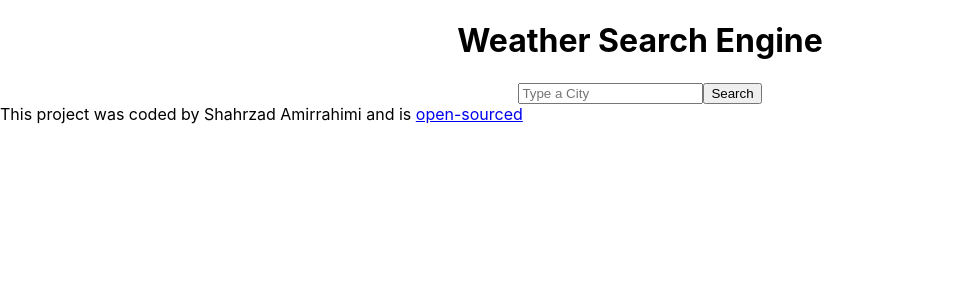
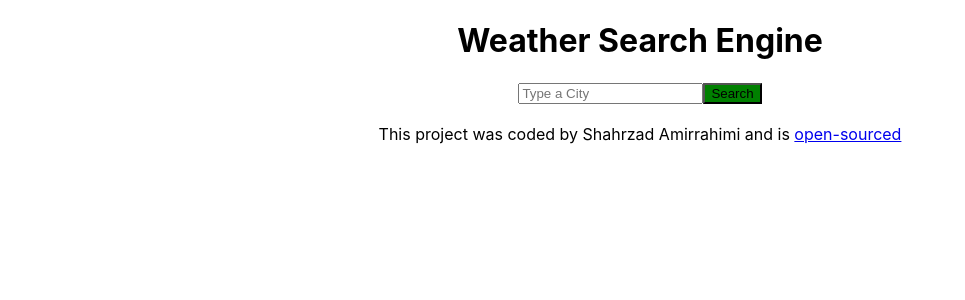
Before and after one commit to shahrzadblackfox/my-weather-app, a React (Create React App) app: page / in a window 1280 px wide. Shown: the top 300 px of the page, without its empty margins (0-965 px from the left). Built offline with nearby package versions, Linux system fonts and the light colour scheme.

Commit message:
add some basic css

```diff
--- a/src/App.css
+++ b/src/App.css
@@ -36,9 +36,20 @@
     transform: rotate(360deg);
   }
 }
+ul li {
+  list-style-type: none;
+}
 .searchForm {
   text-align: center;
 }
 .weatherInfo {
-  text-align: left;
+  text-align: center;
 }
+
+.sumbit-btn {
+  background-color: green;
+}
+
+.end-note {
+  text-align: center;
+}
--- a/src/Search.js
+++ b/src/Search.js
@@ -1,5 +1,6 @@
 import React, { useState } from "react";
 import axios from "axios";
+import "./App.css";
 
 export default function Weather() {
   let [showMessage, setShowMessage] = useState("");
@@ -45,7 +46,7 @@ export default function Weather() {
     <div>
       <form onSubmit={handleSearch}>
         <input type="search" placeholder="Type a City" onChange={updateCity} />
-        <input type="submit" value="Search" />
+        <input type="submit" value="Search" className="sumbit-btn" />
       </form>
 
       <div className="weatherInfo">{showMessage}</div>
--- a/src/index.js
+++ b/src/index.js
@@ -13,7 +13,8 @@ root.render(
     <div className="searchForm">
       <Search />
     </div>
-    <div footer>
+    <br />
+    <div className="end-note">
       This project was coded by Shahrzad Amirrahimi and is{" "}
       <a href="https://github.com/shahrzadblackfox/my-weather-app/tree/master/src">
         open-sourced{" "}
```
